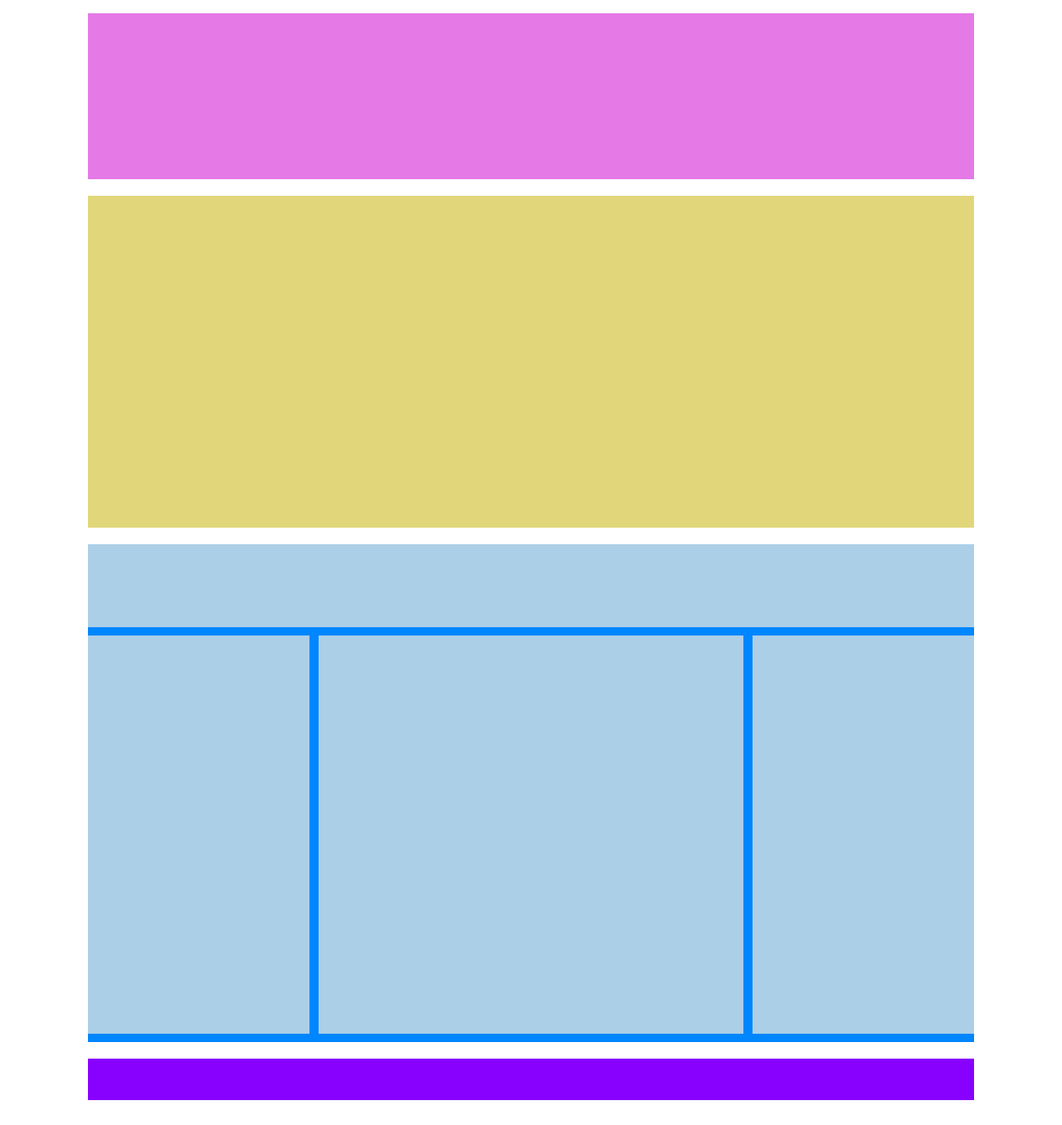
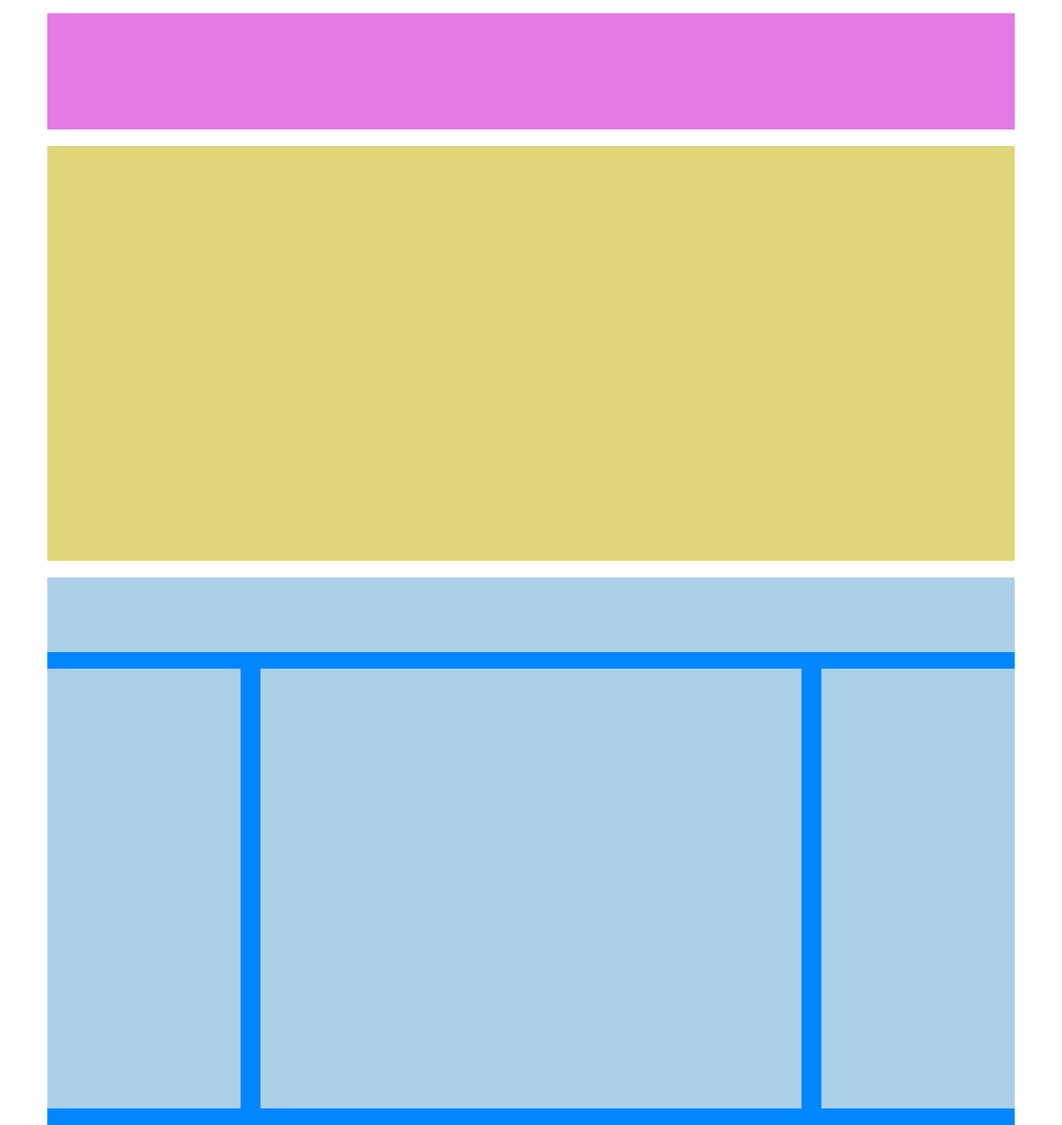
Before and after one commit to nehabht/htmlcss-struttura-wp, a plain HTML site: page index.html in a window 1280 px wide. Shown: the top 1356 px of the page at 83% size. Drawn offline with Linux system fonts and the light colour scheme.

Commit message:
final commit

```diff
--- a/css/style.css
+++ b/css/style.css
@@ -15,7 +15,7 @@ pink: #E579E6;
  */
 
 body{
-    width: 1100px;
+    width: 1198px;
     margin: auto;
     padding: 16px;
 }
@@ -23,7 +23,7 @@ body{
 /* header */
 
 .site_header{
-    height: 200px;
+    height: 140px;
     background-color:#E579E6;
 }
 
@@ -34,42 +34,40 @@ body{
 }
 
 .yellowbox {
-    height: 400px;
+    height: 500px;
     background-color:#E1D67A ;
 
 }
 .bluebox {
-    height: 600px;
+    height: 660px;
     background-color: #0086FF;
     margin: 20px 0;
 
 }
 
 .bluerow {
-    width: 1068px;
-    height: 100px;
+    width: 1166px;
+    height: 90px;
     background-color: #ABCFE7;
     float: left;
+}
 
 
-
-}
-
 .sidebar{
-    width: 25%;
-    height: 480px;
+    width: 20%;
+    height: 530px;
     float: left;
     background-color: #ABCFE7;
-    margin: 10px 0;
+    margin: 20px 0;
 
 }
 
 .content{
-    width: 48%;
-    height: 480px;
+    width: 56%;
+    height: 530px;
     float: left;
     background-color: #ABCFE7;
-    margin: 10px 1%;
+    margin: 20px 2%;
 }
 
 
@@ -77,3 +75,10 @@ body{
     height: 50px;
     background-color: #8801FE;
 }
+
+
+/* .clearfix::after{
+    content: "";
+    display: table;
+    clear:both;
+} */
--- a/index.html
+++ b/index.html
@@ -4,7 +4,7 @@
     <meta charset="UTF-8">
     <meta http-equiv="X-UA-Compatible" content="IE=edge">
     <meta name="viewport" content="width=device-width, initial-scale=1.0">
-    <title>Struttura wp</title>
+    <title>Layout wp blocchi</title>
     <link rel="stylesheet" href="./css/style.css">
 </head>
 <body>
@@ -17,9 +17,9 @@
     <!-- site main -->
     <div class="site_main">
         <div class="yellowbox"></div>
-        <div class="bluebox">
+        <div class="bluebox clearfix">
             <div class="bluerow"></div>
-            <div class="columns clearfix">
+            <div>
                 <aside class="sidebar"></aside>
                 <section class="content"></section>
                 <aside class="sidebar"></aside>
```
